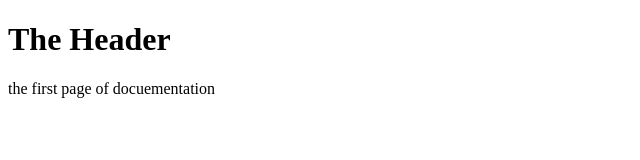
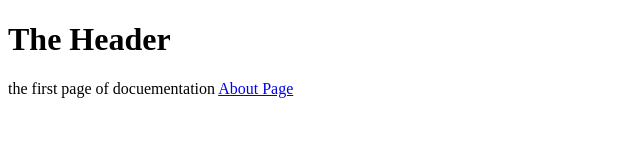
Before and after one commit to gelimgroup/gelimGroupWeb, a plain HTML site: page index.html in a window 1280 px wide. Shown: the full height of the page, 0-640 px from the left. Drawn offline with Linux system fonts and the light colour scheme.

Commit message:
Update index.html

```diff
--- a/index.html
+++ b/index.html
@@ -5,6 +5,6 @@
 </head>
 <body>
   <h1> The Header </h1>
-  <p> the first page of docuementation </p>
+ <p> the first page of docuementation <a href="about.htlm"> About Page</a> </p>
 </body>
 </html>
```
